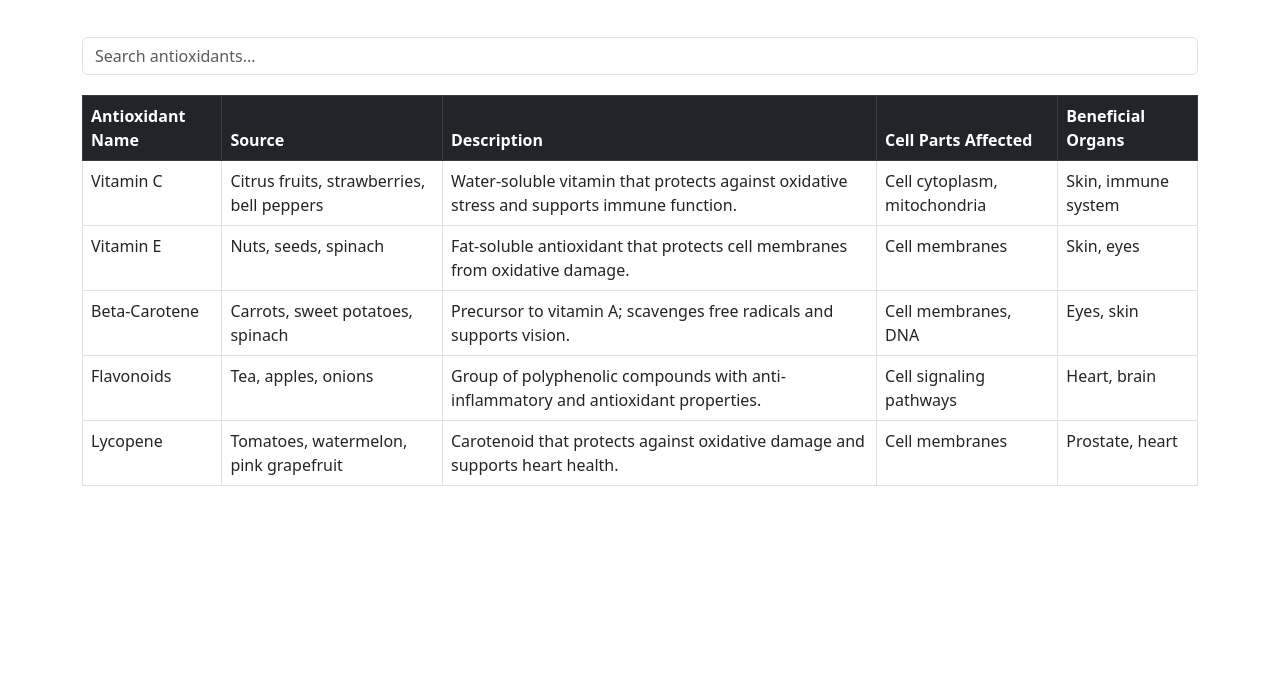
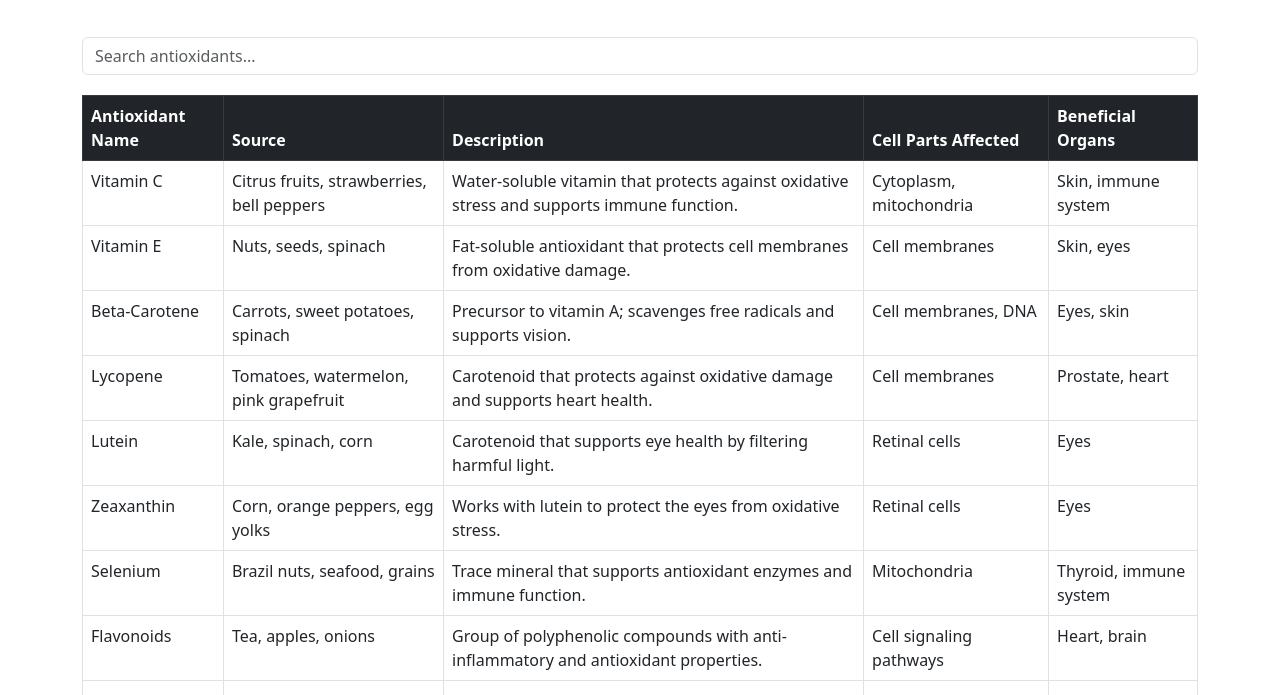
Before and after one commit to jdj333/antioxidants-database, a plain HTML site: page index.html in a window 1280 px wide. Shown: the part 253-948 px from the top of the page. Before the commit the page ends 800 px from the top, so only its background shows below. Drawn offline with nearby package versions, Linux system fonts and the light colour scheme.

Commit message:
add json

```diff
--- /dev/null
+++ b/antioxidants.json
@@ -0,0 +1,142 @@
+[
+  {
+    "name": "Vitamin C",
+    "source": "Citrus fruits, strawberries, bell peppers",
+    "description": "Water-soluble vitamin that protects against oxidative stress and supports immune function.",
+    "cell_parts": "Cytoplasm, mitochondria",
+    "organs": "Skin, immune system"
+  },
+  {
+    "name": "Vitamin E",
+    "source": "Nuts, seeds, spinach",
+    "description": "Fat-soluble antioxidant that protects cell membranes from oxidative damage.",
+    "cell_parts": "Cell membranes",
+    "organs": "Skin, eyes"
+  },
+  {
+    "name": "Beta-Carotene",
+    "source": "Carrots, sweet potatoes, spinach",
+    "description": "Precursor to vitamin A; scavenges free radicals and supports vision.",
+    "cell_parts": "Cell membranes, DNA",
+    "organs": "Eyes, skin"
+  },
+  {
+    "name": "Lycopene",
+    "source": "Tomatoes, watermelon, pink grapefruit",
+    "description": "Carotenoid that protects against oxidative damage and supports heart health.",
+    "cell_parts": "Cell membranes",
+    "organs": "Prostate, heart"
+  },
+  {
+    "name": "Lutein",
+    "source": "Kale, spinach, corn",
+    "description": "Carotenoid that supports eye health by filtering harmful light.",
+    "cell_parts": "Retinal cells",
+    "organs": "Eyes"
+  },
+  {
+    "name": "Zeaxanthin",
+    "source": "Corn, orange peppers, egg yolks",
+    "description": "Works with lutein to protect the eyes from oxidative stress.",
+    "cell_parts": "Retinal cells",
+    "organs": "Eyes"
+  },
+  {
+    "name": "Selenium",
+    "source": "Brazil nuts, seafood, grains",
+    "description": "Trace mineral that supports antioxidant enzymes and immune function.",
+    "cell_parts": "Mitochondria",
+    "organs": "Thyroid, immune system"
+  },
+  {
+    "name": "Flavonoids",
+    "source": "Tea, apples, onions",
+    "description": "Group of polyphenolic compounds with anti-inflammatory and antioxidant properties.",
+    "cell_parts": "Cell signaling pathways",
+    "organs": "Heart, brain"
+  },
+  {
+    "name": "Anthocyanins",
+    "source": "Blueberries, blackberries, red cabbage",
+    "description": "Pigments that provide antioxidant effects and support vascular health.",
+    "cell_parts": "Endothelial cells",
+    "organs": "Heart, brain"
+  },
+  {
+    "name": "Resveratrol",
+    "source": "Red grapes, red wine, peanuts",
+    "description": "Polyphenol that supports cardiovascular health and longevity.",
+    "cell_parts": "Mitochondria, nuclei",
+    "organs": "Heart, brain"
+  },
+  {
+    "name": "Coenzyme Q10",
+    "source": "Organ meats, fatty fish, whole grains",
+    "description": "Antioxidant that supports energy production and reduces oxidative damage.",
+    "cell_parts": "Mitochondria",
+    "organs": "Heart, kidneys"
+  },
+  {
+    "name": "Glutathione",
+    "source": "Asparagus, spinach, avocados",
+    "description": "Endogenous antioxidant that protects cells from toxins and oxidative stress.",
+    "cell_parts": "Cytoplasm, mitochondria",
+    "organs": "Liver, immune system"
+  },
+  {
+    "name": "Curcumin",
+    "source": "Turmeric",
+    "description": "Active compound in turmeric with antioxidant and anti-inflammatory properties.",
+    "cell_parts": "Cell membranes, nuclei",
+    "organs": "Liver, brain"
+  },
+  {
+    "name": "Catechins",
+    "source": "Green tea, cocoa, berries",
+    "description": "Flavonoids that support cardiovascular health and reduce inflammation.",
+    "cell_parts": "Endothelial cells",
+    "organs": "Heart, brain"
+  },
+  {
+    "name": "Quercetin",
+    "source": "Apples, onions, capers",
+    "description": "Flavonoid with anti-inflammatory and antioxidant effects.",
+    "cell_parts": "Cell membranes, mitochondria",
+    "organs": "Heart, lungs"
+  },
+  {
+    "name": "Alpha-Lipoic Acid",
+    "source": "Spinach, broccoli, organ meats",
+    "description": "Antioxidant that helps regenerate other antioxidants and supports energy metabolism.",
+    "cell_parts": "Mitochondria",
+    "organs": "Liver, nervous system"
+  },
+  {
+    "name": "Astaxanthin",
+    "source": "Salmon, shrimp, microalgae",
+    "description": "Carotenoid with potent antioxidant properties, supporting skin and eye health.",
+    "cell_parts": "Cell membranes",
+    "organs": "Skin, eyes"
+  },
+  {
+    "name": "Ellagic Acid",
+    "source": "Pomegranates, raspberries, walnuts",
+    "description": "Polyphenol that may reduce oxidative stress and support cellular health.",
+    "cell_parts": "Nuclei, mitochondria",
+    "organs": "Liver, heart"
+  },
+  {
+    "name": "Melatonin",
+    "source": "Cherries, grapes, tomatoes",
+    "description": "Hormone with antioxidant properties that supports circadian rhythms and cellular protection.",
+    "cell_parts": "Mitochondria, nuclei",
+    "organs": "Brain, endocrine system"
+  },
+  {
+    "name": "Silymarin",
+    "source": "Milk thistle",
+    "description": "Flavonoid complex that supports liver health and detoxification.",
+    "cell_parts": "Hepatocytes",
+    "organs": "Liver"
+  }
+]
--- a/index.html
+++ b/index.html
@@ -54,43 +54,7 @@
           </tr>
         </thead>
         <tbody>
-          <!-- Sample Data Rows -->
-          <tr>
-            <td>Vitamin C</td>
-            <td>Citrus fruits, strawberries, bell peppers</td>
-            <td>Water-soluble vitamin that protects against oxidative stress and supports immune function.</td>
-            <td>Cell cytoplasm, mitochondria</td>
-            <td>Skin, immune system</td>
-          </tr>
-          <tr>
-            <td>Vitamin E</td>
-            <td>Nuts, seeds, spinach</td>
-            <td>Fat-soluble antioxidant that protects cell membranes from oxidative damage.</td>
-            <td>Cell membranes</td>
-            <td>Skin, eyes</td>
-          </tr>
-          <tr>
-            <td>Beta-Carotene</td>
-            <td>Carrots, sweet potatoes, spinach</td>
-            <td>Precursor to vitamin A; scavenges free radicals and supports vision.</td>
-            <td>Cell membranes, DNA</td>
-            <td>Eyes, skin</td>
-          </tr>
-          <tr>
-            <td>Flavonoids</td>
-            <td>Tea, apples, onions</td>
-            <td>Group of polyphenolic compounds with anti-inflammatory and antioxidant properties.</td>
-            <td>Cell signaling pathways</td>
-            <td>Heart, brain</td>
-          </tr>
-          <tr>
-            <td>Lycopene</td>
-            <td>Tomatoes, watermelon, pink grapefruit</td>
-            <td>Carotenoid that protects against oxidative damage and supports heart health.</td>
-            <td>Cell membranes</td>
-            <td>Prostate, heart</td>
-          </tr>
-          <!-- Add more rows as needed -->
+          <!-- Data will be populated here -->
         </tbody>
       </table>
     </div>
@@ -98,14 +62,42 @@
 
   <!-- Bootstrap JS and Dependencies -->
   <script src="https://cdn.jsdelivr.net/npm/bootstrap@5.3.0/dist/js/bootstrap.bundle.min.js"></script>
-  <!-- JavaScript for Search Functionality -->
+  <!-- JavaScript for Fetching and Displaying Data -->
   <script>
-    document.getElementById('searchInput').addEventListener('keyup', function() {
-      const filter = this.value.toLowerCase();
-      const rows = document.querySelectorAll('#antioxidantsTable tbody tr');
-      rows.forEach(row => {
-        const text = row.textContent.toLowerCase();
-        row.style.display = text.includes(filter) ? '' : 'none';
+    document.addEventListener('DOMContentLoaded', () => {
+      const tableBody = document.querySelector('#antioxidantsTable tbody');
+      const searchInput = document.getElementById('searchInput');
+
+      // Fetch data from antioxidants.json
+      fetch('antioxidants.json')
+        .then(response => response.json())
+        .then(data => {
+          // Populate table with data
+          data.forEach(item => {
+            const row = document.createElement('tr');
+            row.innerHTML = `
+              <td>${item.name}</td>
+              <td>${item.source}</td>
+              <td>${item.description}</td>
+              <td>${item.cell_parts}</td>
+              <td>${item.organs}</td>
+            `;
+            tableBody.appendChild(row);
+          });
+        })
+        .catch(error => {
+          console.error('Error fetching data:', error);
+          tableBody.innerHTML = '<tr><td colspan="5">Failed to load data.</td></tr>';
+        });
+
+      // Search functionality
+      searchInput.addEventListener('keyup', () => {
+        const filter = searchInput.value.toLowerCase();
+        const rows = tableBody.getElementsByTagName('tr');
+        Array.from(rows).forEach(row => {
+          const text = row.textContent.toLowerCase();
+          row.style.display = text.includes(filter) ? '' : 'none';
+        });
       });
     });
   </script>
```
